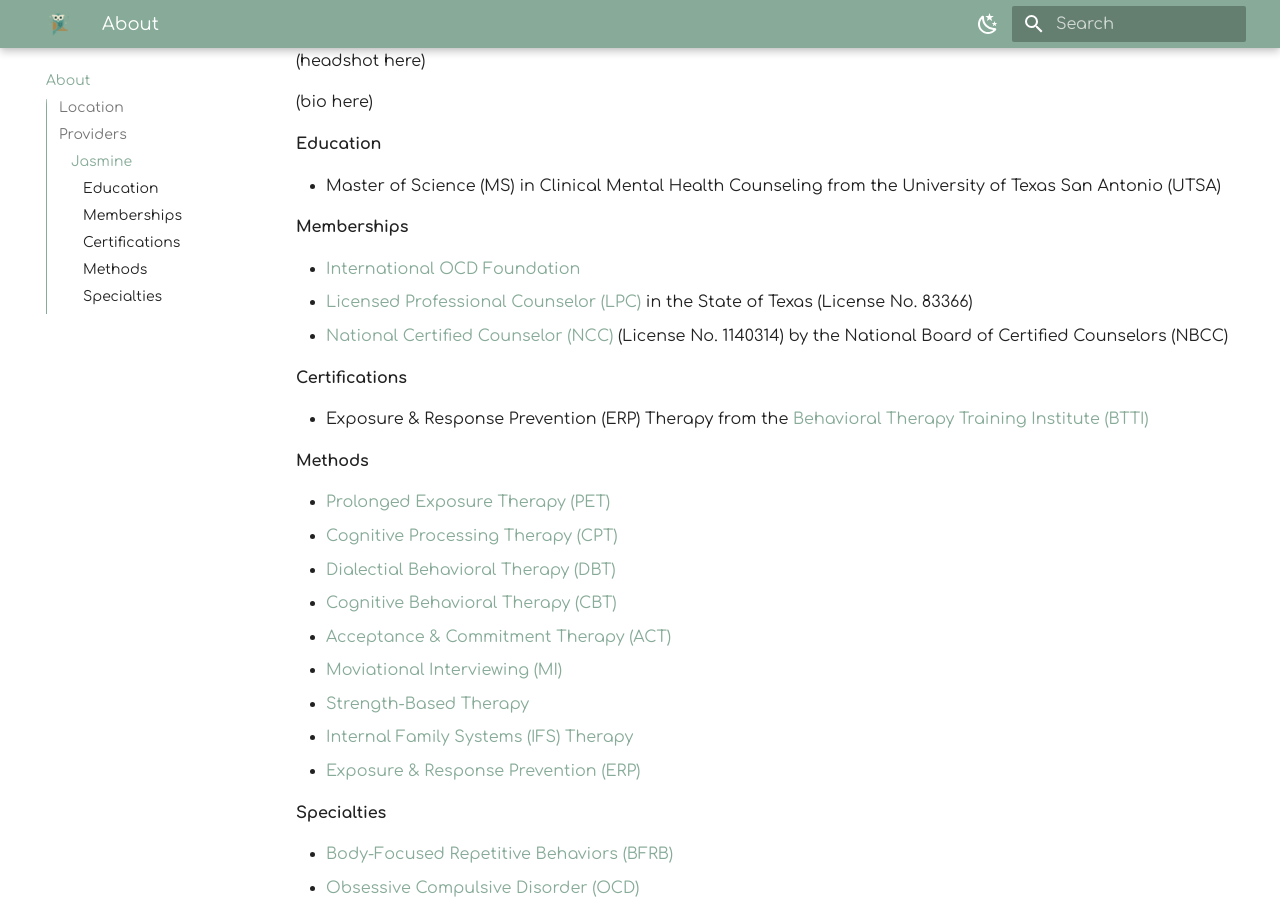
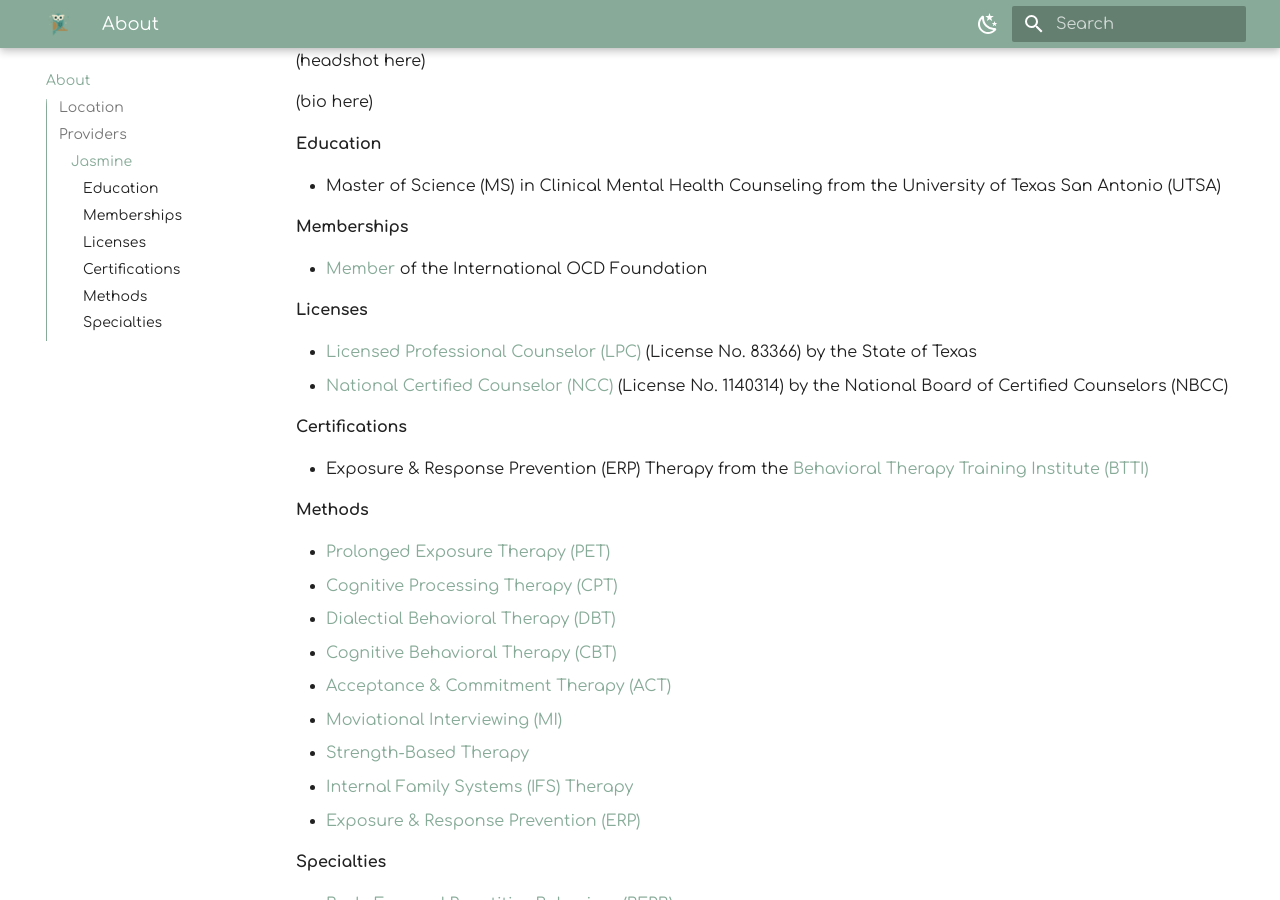
Before and after one commit to motm-therapy/website, an MkDocs documentation site: the page built from docs/about.md, in a window 1280 px wide and 900 px high, scrolled down 418 px. Built offline with MkDocs 1.6.1 and Material for MkDocs 9.7.7, drawn with Linux system fonts in a browser that asks for light colours.

Commit message:
Update about.md

```diff
--- a/docs/about.md
+++ b/docs/about.md
@@ -19,8 +19,11 @@ Our providers are licensed to serve clients in the state of Texas.
 
 #### Memberships
 
-- [International OCD Foundation](https://iocdf.org/providers/scott-cochran-jasmine-d/)
-- [Licensed Professional Counselor (LPC)](https://vo.licensing.hpc.texas.gov/datamart/searchByName.do) in the State of Texas (License No. 83366)
+- [Member](https://iocdf.org/providers/scott-cochran-jasmine-d/) of the International OCD Foundation
+
+#### Licenses
+
+- [Licensed Professional Counselor (LPC)](https://vo.licensing.hpc.texas.gov/datamart/searchByName.do) (License No. 83366) by the State of Texas
 - [National Certified Counselor (NCC)](1140314) (License No. 1140314) by the National Board of Certified Counselors (NBCC)
 
 #### Certifications
```
